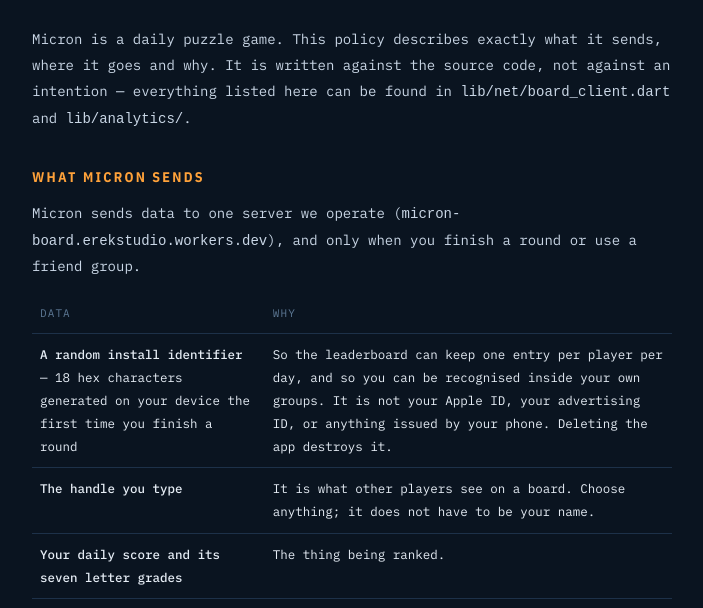
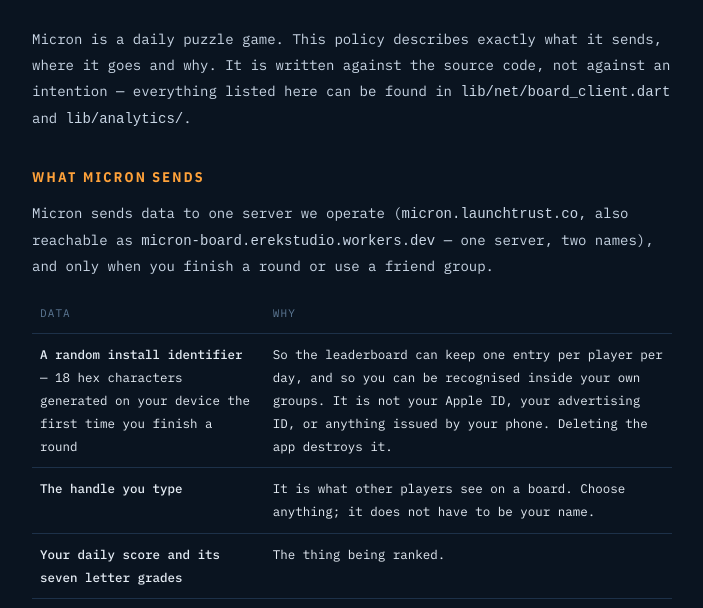
Before and after one commit to mustafasalimerek-bit/micron-legal, a plain HTML site: page privacy.html in a window 1280 px wide. Shown: the part 170-778 px from the top of the page, without its empty margins (288-991 px from the left). Drawn offline with nearby package versions, Linux system fonts and the light colour scheme.

Commit message:
Republish legal pages from micron/src

```diff
--- a/privacy.html
+++ b/privacy.html
@@ -57,7 +57,9 @@
 
     <h2>What Micron sends</h2>
     <p>Micron sends data to one server we operate
-    (<code>micron-board.erekstudio.workers.dev</code>), and only when you finish a
+    (<code>micron.launchtrust.co</code>, also reachable as
+    <code>micron-board.erekstudio.workers.dev</code> — one server, two names), and only
+    when you finish a
     round or use a friend group.</p>
     <table>
       <tr><th>Data</th><th>Why</th></tr>
@@ -151,7 +153,8 @@
     <h2>Micron neyi gönderir</h2>
     <p>Micron yalnızca bir tur bitirdiğinizde veya bir arkadaş grubu
     kullandığınızda, işlettiğimiz tek sunucuya
-    (<code>micron-board.erekstudio.workers.dev</code>) veri gönderir.</p>
+    (<code>micron.launchtrust.co</code>; aynı sunucu
+    <code>micron-board.erekstudio.workers.dev</code> adıyla da erişilebilir) veri gönderir.</p>
     <table>
       <tr><th>Veri</th><th>Neden</th></tr>
       <tr><td><b>Rastgele bir kurulum kimliği</b> — ilk turu bitirdiğinizde cihazınızda üretilen 18 karakterlik onaltılık dizi</td><td>Sıralamanın kişi başına günde tek kayıt tutabilmesi ve kendi gruplarınızda tanınabilmeniz için. Apple kimliğiniz, reklam kimliğiniz veya telefonunuzun verdiği herhangi bir numara değildir. Uygulamayı silmek onu yok eder.</td></tr>
```
Also changed, not shown: delete.html (+1 -1 lines).
